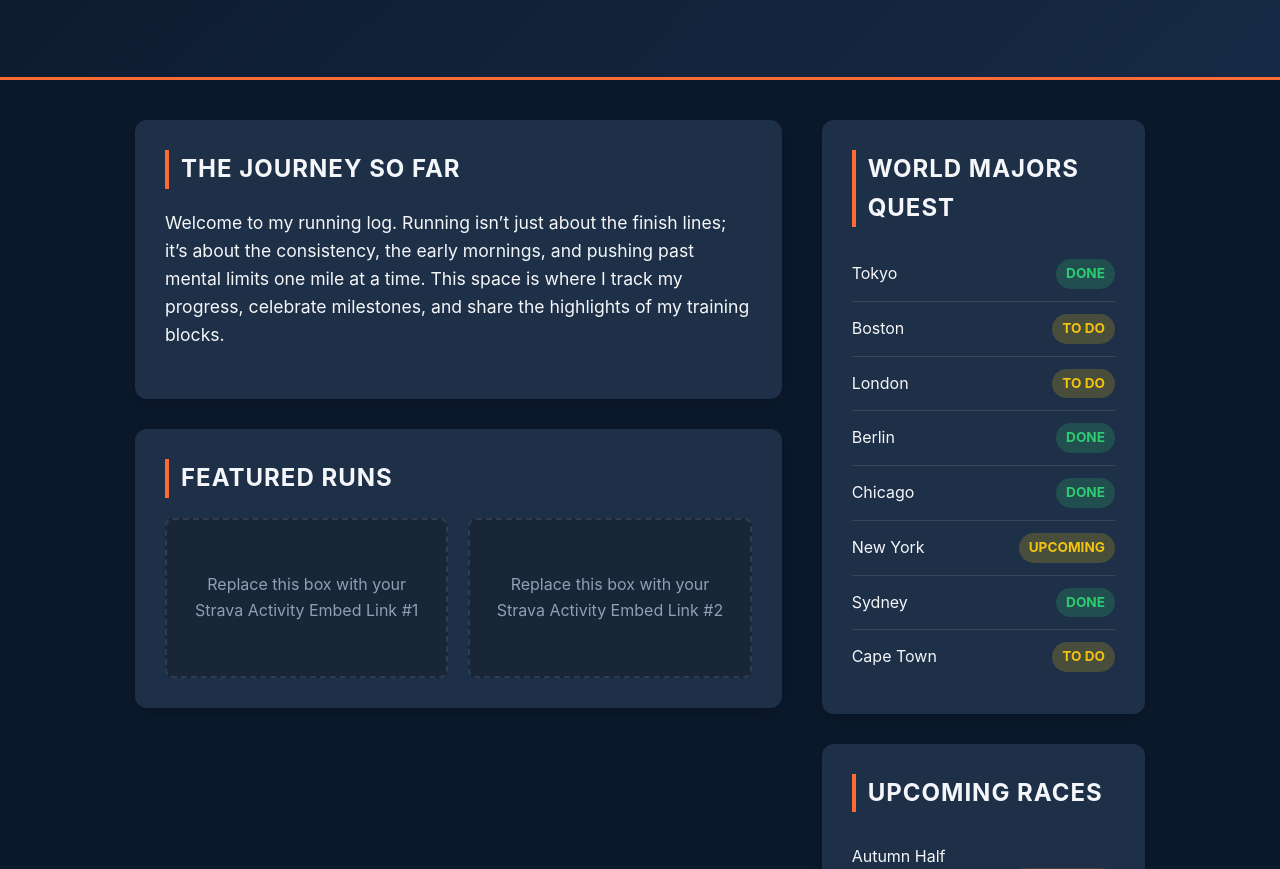
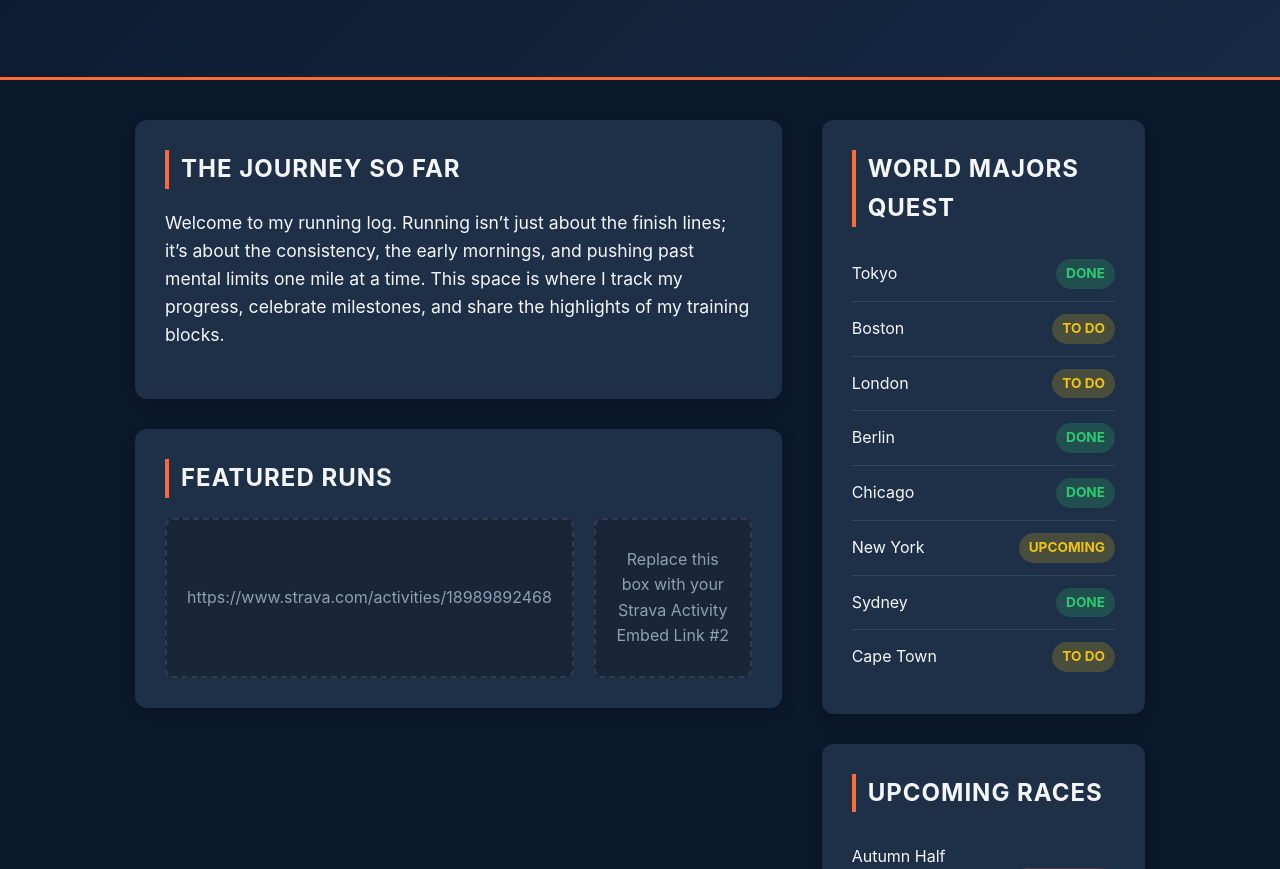
Before and after one commit to philipchua-ship-it/run, a plain HTML site: page index.html in a window 1280 px wide. Shown: the part 231-1100 px from the top of the page. Drawn offline with Linux system fonts and the light colour scheme.

Commit message:
Update index.html
update link

```diff
--- a/index.html
+++ b/index.html
@@ -197,7 +197,7 @@
                     <div class="strava-card">
                         <!-- REPLACE THIS COMMENT AND THE DIV BELOW WITH YOUR EMEDDED STRAVA IFRAME -->
                         <div class="strava-placeholder">
-                            <p>Replace this box with your Strava Activity Embed Link #1</p>
+                            <p>https://www.strava.com/activities/18989892468</p>
                         </div>
                     </div>
 
```
